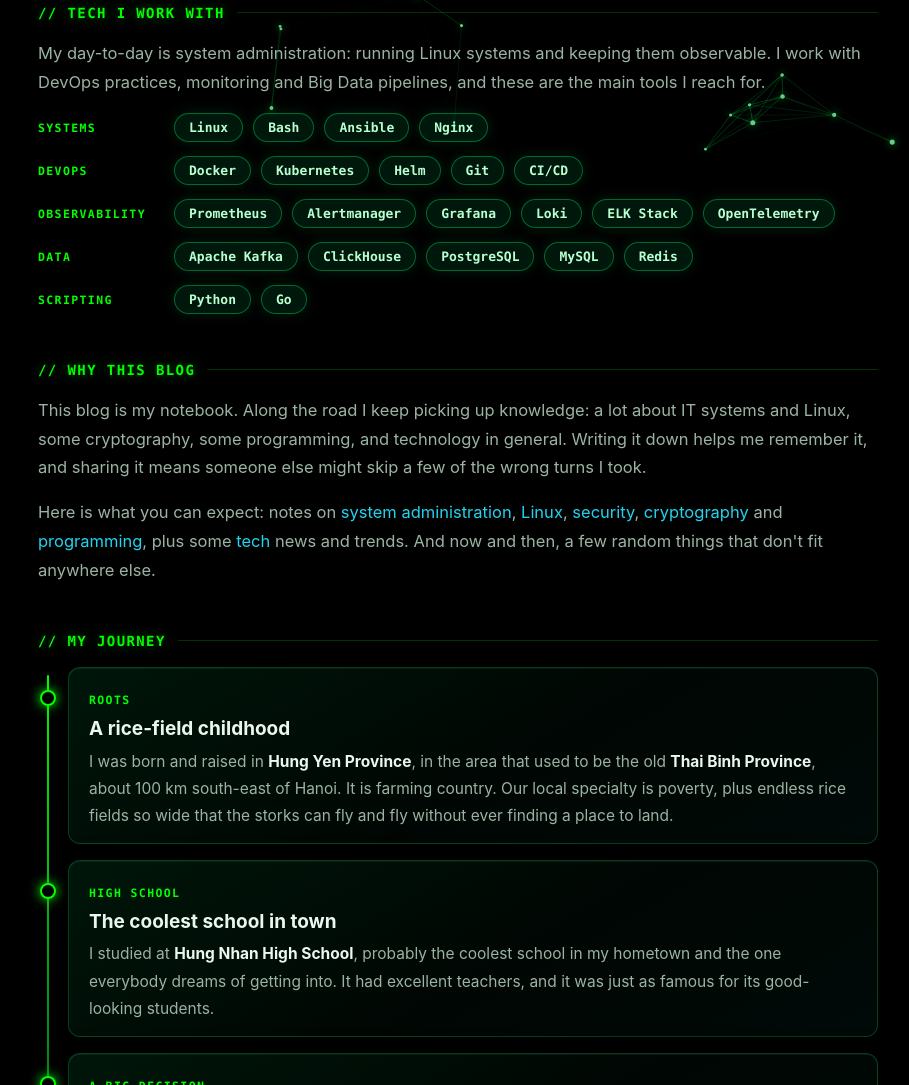
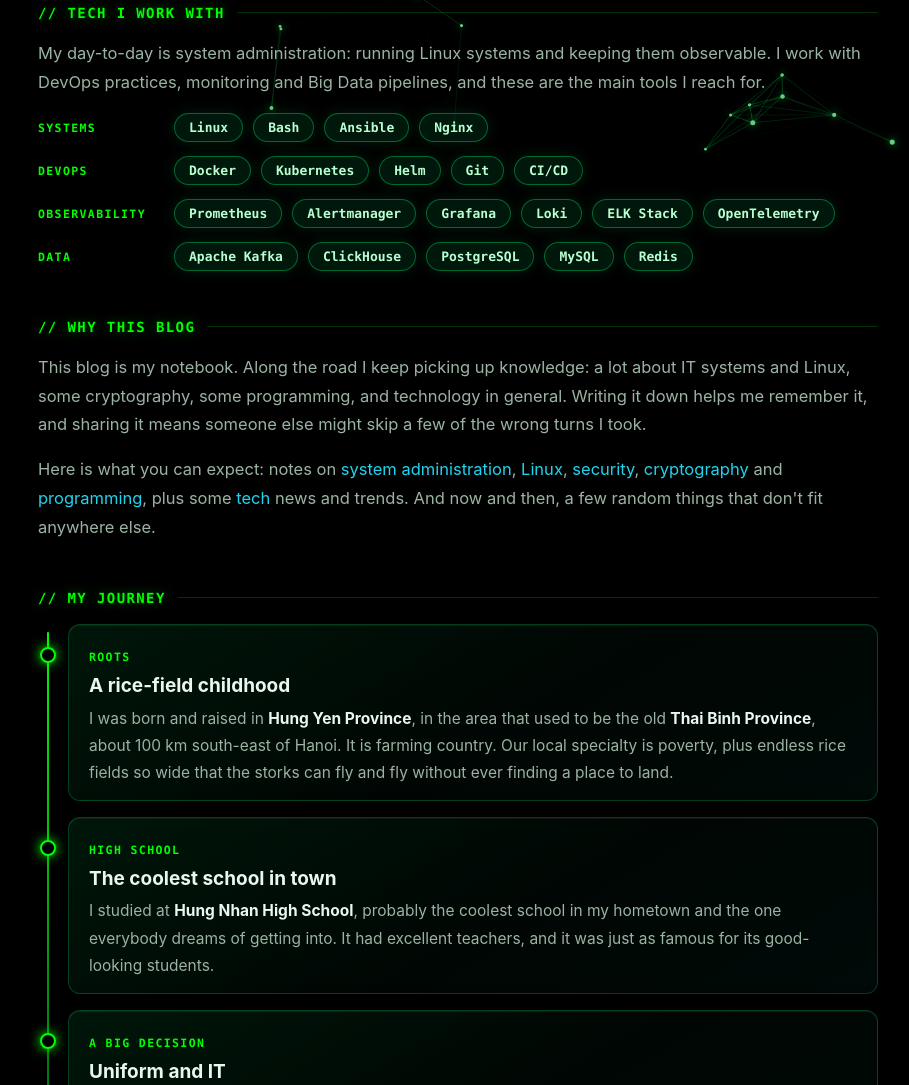
Before and after one commit to bachns/bachns.io.vn, an Astro site: page /about in a window 1280 px wide. Shown: the part 647-1732 px from the top of the page, without its empty margins (182-1091 px from the left). Built offline with nearby package versions, Linux system fonts and the light colour scheme; Astro itself is replaced by a stand-in of ours.

Commit message:
About: drop the Scripting row from the tech stack
Co-Authored-By: Claude Sonnet 5.5 <noreply@anthropic.com>

```diff
--- a/src/pages/about.astro
+++ b/src/pages/about.astro
@@ -6,7 +6,6 @@ const stack: [string, string[]][] = [
   ['DevOps', ['Docker', 'Kubernetes', 'Helm', 'Git', 'CI/CD']],
   ['Observability', ['Prometheus', 'Alertmanager', 'Grafana', 'Loki', 'ELK Stack', 'OpenTelemetry']],
   ['Data', ['Apache Kafka', 'ClickHouse', 'PostgreSQL', 'MySQL', 'Redis']],
-  ['Scripting', ['Python', 'Go']],
 ];
 const jsonLd = {
   '@context': 'https://schema.org',
```
